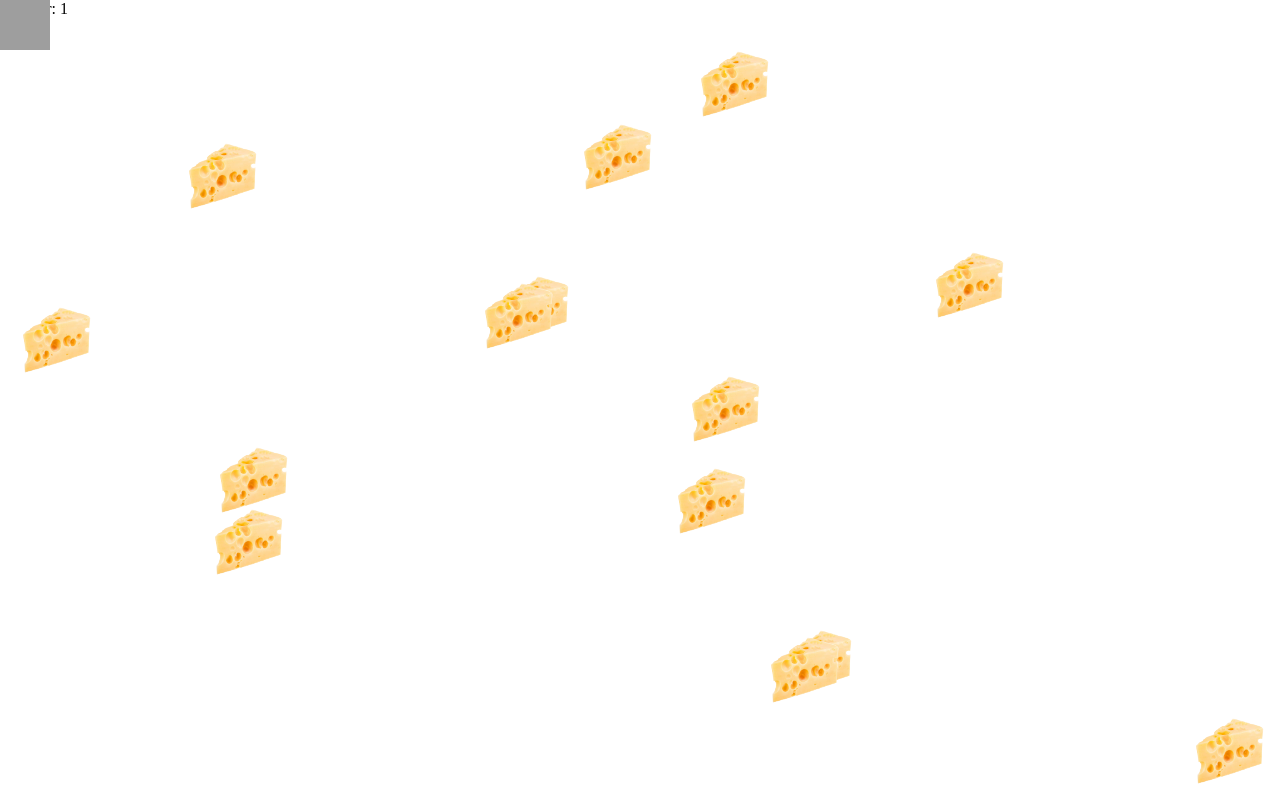
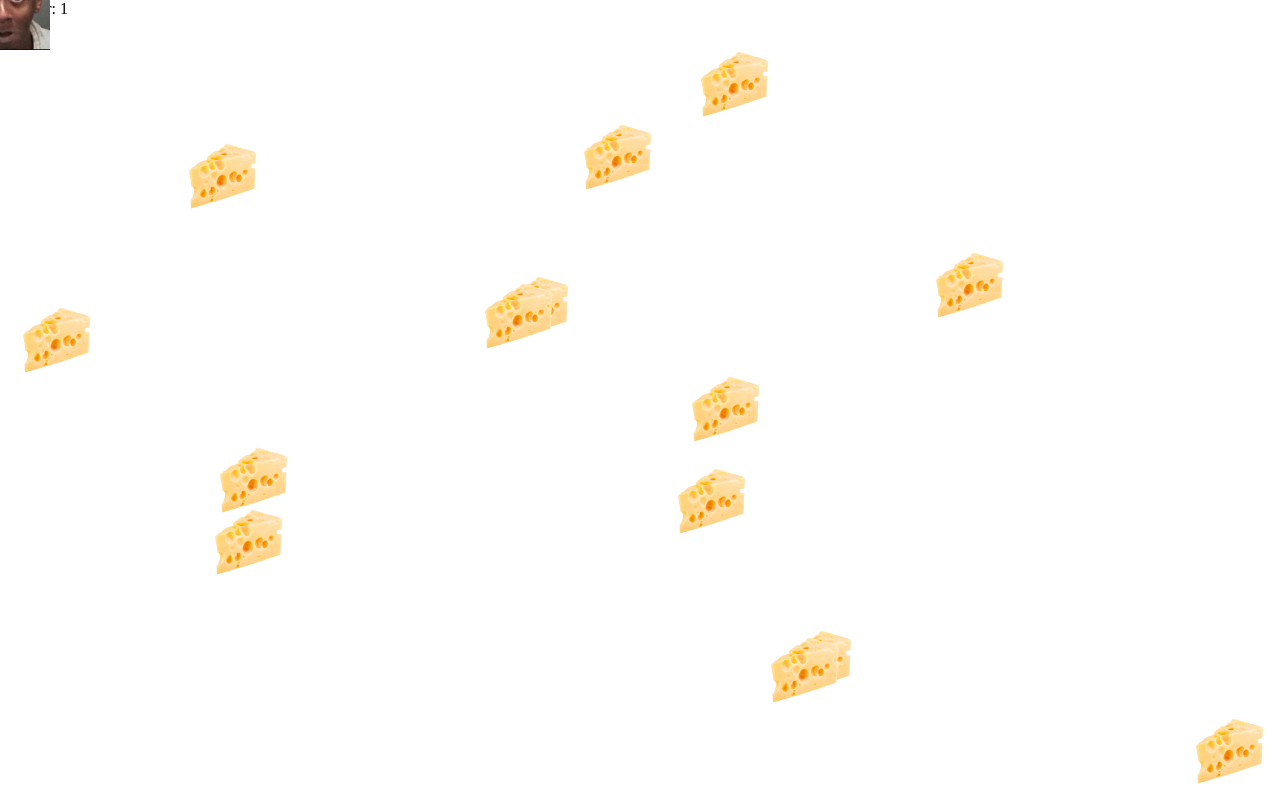
Before and after one commit to i-is-evil-duck/cheese.simulator, a plain HTML site: page assets/index.html in a window 1280 px wide. Both pictures are taken after a click on the picture 1012 px from the left and 736 px from the top of the page. Drawn offline with nearby package versions, Linux system fonts and the light colour scheme; grey boxes are pictures that could not be loaded.

Commit message:
Refactor HTML and JavaScript for cursor follower
idk not working on cloud flare pages this should fix

```diff
--- a/assets/index.html
+++ b/assets/index.html
@@ -2,7 +2,7 @@
 <html>
 <head>
 <title>Cursor Follower</title>
-    <script src="https://cdnjs.cloudflare.com/ajax/libs/jquery/3.3.1/jquery.min.js"></script>
+
 <style>
 html {
     cursor: none;
@@ -20,76 +20,100 @@
 .newImg {
     position: absolute;
     z-index: 0;
-            user-drag: none;
     user-select: none;
 }
 #follow img {
     pointer-events: none;
 }
 </style>
+
+</head>
+
+<body>
+
+<div id="follow">
+<img src="1.png" width="100" height="100">
+</div>
+
+<div id="counter">Counter: 0</div>
+
+<audio id="audio" src="sound.mp3"></audio>
+
 <script>
-        $(document).ready(function () {
-            var clickCounter = 0;
-            var imageSize = { width: 100, height: 100 };
 
-            var mp3Files = ["sound1.mp3", "sound2.mp3", "sound3.mp3", "sound4.mp3", "sound5.mp3"];
+let clickCounter = 0;
+const imageSize = { width:100, height:100 };
+
+const mp3Files = [
+"sound1.mp3",
+"sound2.mp3",
+"sound3.mp3",
+"sound4.mp3",
+"sound5.mp3"
+];
+
+const follower = document.getElementById("follow");
+const counter = document.getElementById("counter");
+const audio = document.getElementById("audio");
 
 function updateFollowerPosition(event) {
-                var cursorX = event.pageX;
-                var cursorY = event.pageY;
 
-                var followerX = cursorX - imageSize.width / 2;
-                var followerY = cursorY - imageSize.height / 2;
+    const followerX = event.pageX - imageSize.width / 2;
+    const followerY = event.pageY - imageSize.height / 2;
 
-                $("#follow").css({
-                    left: followerX,
-                    top: followerY
-                });
+    follower.style.left = followerX + "px";
+    follower.style.top = followerY + "px";
 }
 
 function getRandomPosition() {
-                var screenWidth = $(window).width();
-                var screenHeight = $(window).height();
-                var randomX = Math.floor(Math.random() * (screenWidth - 40));
-                var randomY = Math.floor(Math.random() * (screenHeight - 40));
-                return { x: randomX, y: randomY };
+
+    const screenWidth = window.innerWidth;
+    const screenHeight = window.innerHeight;
+
+    const randomX = Math.floor(Math.random() * (screenWidth - 40));
+    const randomY = Math.floor(Math.random() * (screenHeight - 40));
+
+    return {x: randomX, y: randomY};
 }
 
 function createRandomImage() {
-                var randomPosition = getRandomPosition();
-                var newImg = $('<img>').attr('src', '2.png').addClass('newImg');
-                newImg.css({
-                    left: randomPosition.x,
-                    top: randomPosition.y
-                });
-                $('body').append(newImg);
 
-                newImg.on("click", function () {
-                    var randomIndex = Math.floor(Math.random() * mp3Files.length);
-                    var selectedMP3 = mp3Files[randomIndex];
-                    $("#audio").attr("src", selectedMP3);
-                    $("#audio")[0].play();
+    const pos = getRandomPosition();
 
-                    $(this).remove();
+    const img = document.createElement("img");
+    img.src = "2.png";
+    img.className = "newImg";
+
+    img.style.left = pos.x + "px";
+    img.style.top = pos.y + "px";
+
+    img.style.position = "absolute";
+
+    document.body.appendChild(img);
+
+    img.addEventListener("click", function() {
+
+        const randomIndex = Math.floor(Math.random() * mp3Files.length);
+
+        audio.src = mp3Files[randomIndex];
+        audio.play();
+
+        img.remove();
+
         clickCounter++;
-                    $("#counter").text("Counter: " + clickCounter);
+        counter.innerText = "Counter: " + clickCounter;
     });
 
-                var randomInterval = 50 + Math.random() * 1000;
+    const randomInterval = 50 + Math.random() * 1000;
+
     setTimeout(createRandomImage, randomInterval);
 }
 
-            $(document).on("mousemove", function (event) {
-                updateFollowerPosition(event);
-            });
+document.addEventListener("mousemove", updateFollowerPosition);
 
 createRandomImage();
-        });
+
 </script>
-</head>
-<body>
-    <div id="follow"><img src="https://cheese-v11.i-is-evil-duck.repl.co/1.png" width="100" height="100"></div>
-    <div id="counter">Counter: 0</div>
-    <audio id="audio" src="sound.mp3"></audio>
+
 </body>
 </html>
```
Lines whose indentation alone changed are shown as unchanged.
